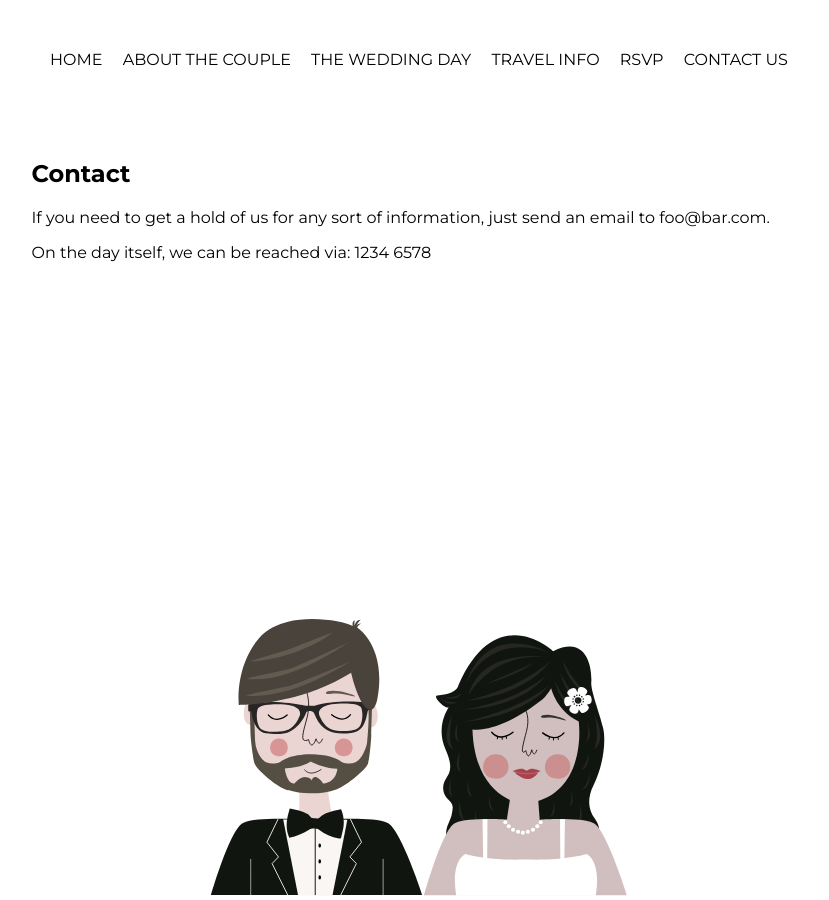
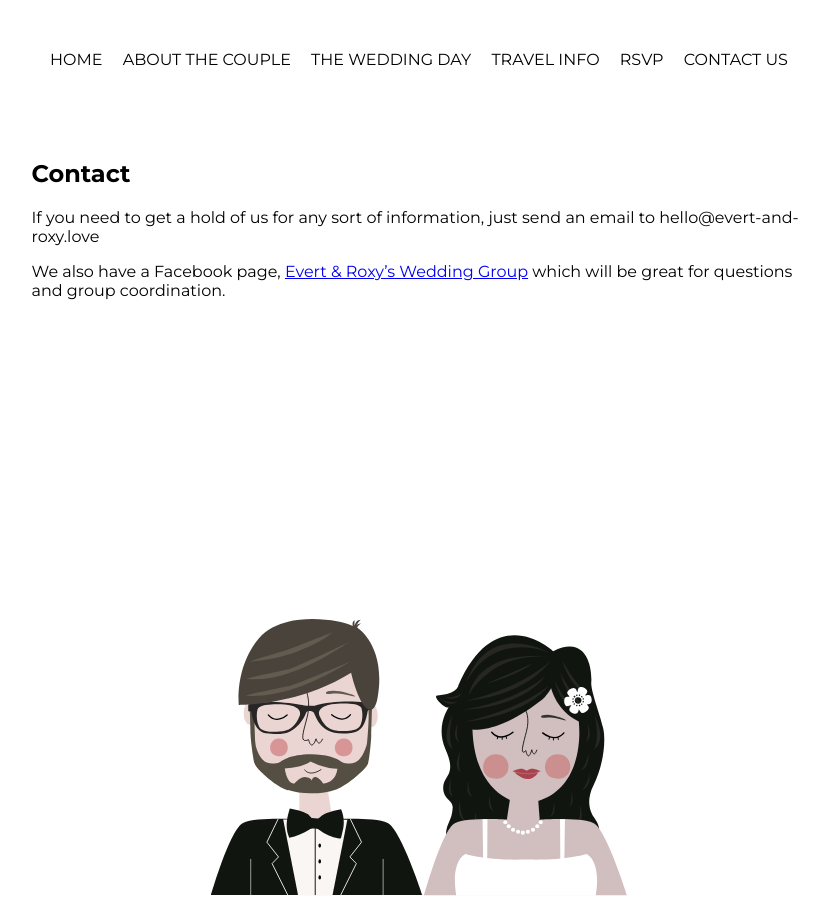
Before and after one commit to evert/wedding, a Jekyll site: the page built from contact.md, in a window 1280 px wide. Shown: the whole page, without its empty margins (221-1050 px from the left). Built offline with Jekyll 4.4.1, drawn with Linux system fonts in a browser that asks for light colours.

Commit message:
Update contact.md

```diff
--- a/contact.md
+++ b/contact.md
@@ -5,6 +5,6 @@ layout: default
 Contact
 =======
 
-If you need to get a hold of us for any sort of information, just send an email to foo@bar.com.
+If you need to get a hold of us for any sort of information, just send an email to hello@evert-and-roxy.love
 
-On the day itself, we can be reached via: 1234 6578
+We also have a Facebook page, [Evert & Roxy's Wedding Group](https://www.facebook.com/groups/roxyevert/) which will be great for questions and group coordination.
```
